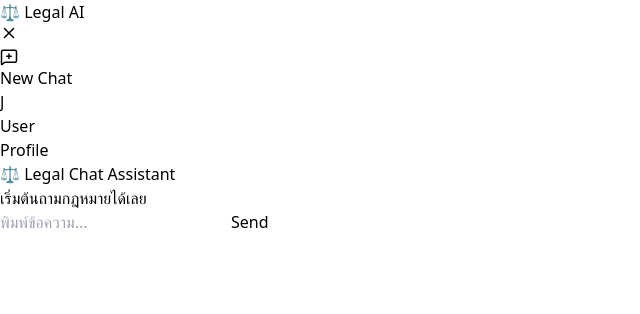
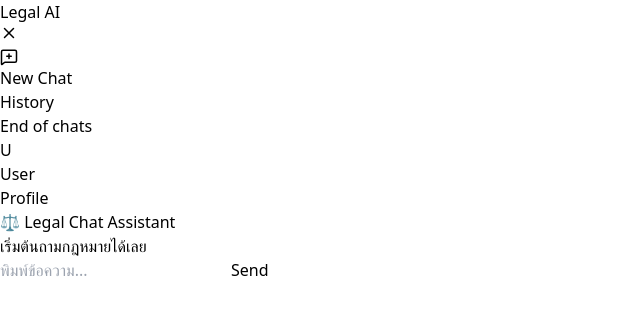
Before and after one commit to aom5947/rag-chatbot-frontend, a React (Vite) app: page /login in a window 1280 px wide. Both pictures are taken after typing "name@example.com", "Sample123" into the empty fields and a click on the button "เข้าสู่ระบบ". Shown: the top 314 px of the page, without its empty margins (0-640 px from the left). Built offline with nearby package versions, Linux system fonts and the light colour scheme.

Commit message:
undate 5

```diff
--- a/src/components/layout/Sidebar.jsx
+++ b/src/components/layout/Sidebar.jsx
@@ -1,5 +1,7 @@
+import { useState, useEffect, useRef, useCallback } from "react"
 import { Menu, X, MessageSquarePlus, Settings, User } from "lucide-react"
-import { useState,useEffect } from "react"
+
+const BATCH_SIZE = 10
 
 export default function Sidebar({
   isOpen,
@@ -10,47 +12,104 @@ export default function Sidebar({
   setOpenProfileModal
 }) {
 
+  const [visibleChats, setVisibleChats] = useState([])
+  const [loading, setLoading] = useState(false)
+  const [hasMore, setHasMore] = useState(true)
+
   const [openProfile, setOpenProfile] = useState(false)
-  const [profile,setProfile] = useState(null)
+  const [profile, setProfile] = useState(() => {
+    try {
+      const saved = localStorage.getItem("profile");
+      return saved ? JSON.parse(saved) : null;
+    } catch {
+      return null;
+    }
+  })
 
-  useEffect(()=>{
+  const scrollRef = useRef(null)
+  const sentinelRef = useRef(null)
 
-  const saved = JSON.parse(localStorage.getItem("profile"))
-
-  if(saved){
-    setProfile(saved)
-  }
+  useEffect(() => {
 
     const handleStorageChange = () => {
       const updated = JSON.parse(localStorage.getItem("profile"))
-    if(updated){
-      setProfile(updated)
-    }
+      if (updated) setProfile(updated)
     }
 
     window.addEventListener("storage", handleStorageChange)
     return () => window.removeEventListener("storage", handleStorageChange)
 
-},[])
+  }, [])
+
+  const loadMore = useCallback(() => {
+
+    if (loading || !hasMore) return
+
+    setLoading(true)
+
+    setTimeout(() => {
+
+      setVisibleChats(prev => {
+        const next = chats.slice(prev.length, prev.length + BATCH_SIZE)
+        const newHasMore = prev.length + BATCH_SIZE < chats.length
+        setHasMore(newHasMore)
+        return [...prev, ...next]
+      })
+
+      setLoading(false)
+
+    }, 300)
+
+  }, [chats, loading, hasMore])
+
+  useEffect(() => {
+    setVisibleChats([])
+    setHasMore(true)
+    setLoading(false)
+  }, [chats])
+
+  useEffect(() => {
+    if (hasMore && !loading && visibleChats.length === 0) {
+      loadMore()
+    }
+  }, [chats, hasMore, loading, visibleChats.length, loadMore])
+
+  useEffect(() => {
+
+    const sentinel = sentinelRef.current
+    if (!sentinel) return
+
+    const observer = new IntersectionObserver(
+      (entries) => {
+        if (entries[0].isIntersecting) loadMore()
+      },
+      { root: scrollRef.current }
+    )
+
+    observer.observe(sentinel)
+
+    return () => observer.disconnect()
+
+  }, [loadMore])
 
   return (
     <div
-      className={`fixed md:relative z-20 h-full bg-white/80 backdrop-blur-md border-r border-indigo-100 shadow-lg transition-all duration-300
+      className={`fixed md:relative z-20 h-full bg-white text-neutral-800 flex flex-col border-r border-neutral-200 transition-all duration-300
       ${isOpen ? "w-64 translate-x-0" : "w-64 -translate-x-full md:translate-x-0 md:w-16"}`}
     >
 
       {/* Header */}
-      <div className="flex items-center justify-between p-4 border-b border-indigo-100">
+      <div className="flex items-center justify-between h-14 px-4 bg-neutral-50 border-b border-neutral-200">
 
         {isOpen && (
-          <h2 className="font-semibold text-indigo-700">
-            ⚖️ Legal AI
+          <h2 className="font-semibold text-neutral-700">
+            Legal AI
           </h2>
         )}
 
         <button
           onClick={() => setIsOpen(!isOpen)}
-          className="p-1 rounded hover:bg-indigo-100"
+          className="p-1 rounded hover:bg-neutral-200"
         >
           {isOpen ? <X size={18}/> : <Menu size={18}/>}
         </button>
@@ -62,7 +121,7 @@ export default function Sidebar({
 
         <button
           onClick={createChat}
-          className="flex items-center gap-2 w-full bg-indigo-50 hover:bg-indigo-100 p-2 rounded text-sm text-indigo-700"
+          className="flex items-center gap-2 w-full border border-neutral-300 text-neutral-700 p-2 rounded-lg hover:bg-neutral-100"
         >
           <MessageSquarePlus size={18}/>
           {isOpen && "New Chat"}
@@ -70,51 +129,88 @@ export default function Sidebar({
 
       </div>
 
-      {/* Chat History */}
-      <div className="flex-1 p-3 space-y-2 text-sm text-neutral-600 overflow-y-auto">
+      {/* History */}
+      <div className="flex-1 flex flex-col min-h-0 px-3">
 
-        {chats.map(chat => (
+        {isOpen && (
+          <p className="text-xs uppercase text-neutral-400 tracking-widest mb-2">
+            History
+          </p>
+        )}
 
         <div
+          ref={scrollRef}
+          className="flex-1 overflow-y-auto space-y-1"
+        >
+
+          {visibleChats.map(chat => (
+
+            <button
               key={chat.id}
               onClick={() => setActiveChat(chat.id)}
-            className="hover:bg-indigo-50 p-2 rounded cursor-pointer"
+              className="w-full text-left px-3 py-2 rounded-lg text-sm text-neutral-600 hover:bg-neutral-100 hover:text-neutral-900 truncate"
             >
               {isOpen ? chat.title : "💬"}
-          </div>
+            </button>
 
           ))}
+
+          <div ref={sentinelRef} />
+
+          {loading && (
+            <div className="flex justify-center py-3">
+              <div className="flex gap-1">
+                {[0,1,2].map(i => (
+                  <span
+                    key={i}
+                    className="w-1.5 h-1.5 bg-neutral-400 rounded-full animate-bounce"
+                    style={{animationDelay:`${i*0.15}s`}}
+                  />
+                ))}
+              </div>
+            </div>
+          )}
+
+          {!hasMore && (
+            <p className="text-xs text-center text-neutral-400 py-2">
+              End of chats
+            </p>
+          )}
+
+        </div>
 
       </div>
 
       {/* Profile */}
-      <div className="absolute bottom-0 w-full border-t border-indigo-100 p-3">
+      <div className="relative border-t border-neutral-200 p-3">
 
         {openProfile && (
-          <div className="absolute bottom-16 left-3 w-52 bg-white shadow-xl rounded-xl border p-2 text-sm">
+
+          <div className="absolute bottom-16 left-3 w-56 bg-white border border-neutral-200 rounded-xl shadow-lg overflow-hidden">
 
             <button
               onClick={() => {
                 setOpenProfileModal(true)
                 setOpenProfile(false)
               }}
-              className="flex items-center gap-2 w-full p-2 rounded hover:bg-indigo-50"
+              className="flex items-center gap-2 w-full p-3 text-sm hover:bg-neutral-100"
             >
               <User size={16}/>
               แก้ไขโปรไฟล์
             </button>
 
-            <button className="flex items-center gap-2 w-full p-2 rounded hover:bg-indigo-50">
+            <button className="flex items-center gap-2 w-full p-3 text-sm hover:bg-neutral-100">
               <Settings size={16}/>
               ตั้งค่า
             </button>
 
           </div>
+
         )}
 
         <div
           onClick={() => setOpenProfile(!openProfile)}
-          className="flex items-center gap-3 cursor-pointer hover:bg-indigo-50 p-2 rounded"
+          className="flex items-center gap-3 cursor-pointer hover:bg-neutral-100 p-2 rounded"
         >
 
           <div className="w-8 h-8 rounded-full overflow-hidden">
@@ -128,8 +224,8 @@ export default function Sidebar({
 
             ) : (
 
-                <div className="w-full h-full bg-indigo-500 flex items-center justify-center text-white">
-                {profile?.name?.charAt(0) || "J"}
+              <div className="w-full h-full bg-neutral-400 flex items-center justify-center text-white text-sm font-bold">
+                {profile?.name?.charAt(0) || "U"}
               </div>
 
             )}
@@ -137,12 +233,19 @@ export default function Sidebar({
           </div>
 
           {isOpen && (
+
             <div className="text-sm">
-              <p className="font-medium">{profile?.name || "User"}</p>
+
+              <p className="font-medium">
+                {profile?.name || "User"}
+              </p>
+
               <p className="text-xs text-neutral-400">
                 {profile?.username || "Profile"}
               </p>
+
             </div>
+
           )}
 
         </div>
```
Lines whose indentation alone changed are shown as unchanged.
